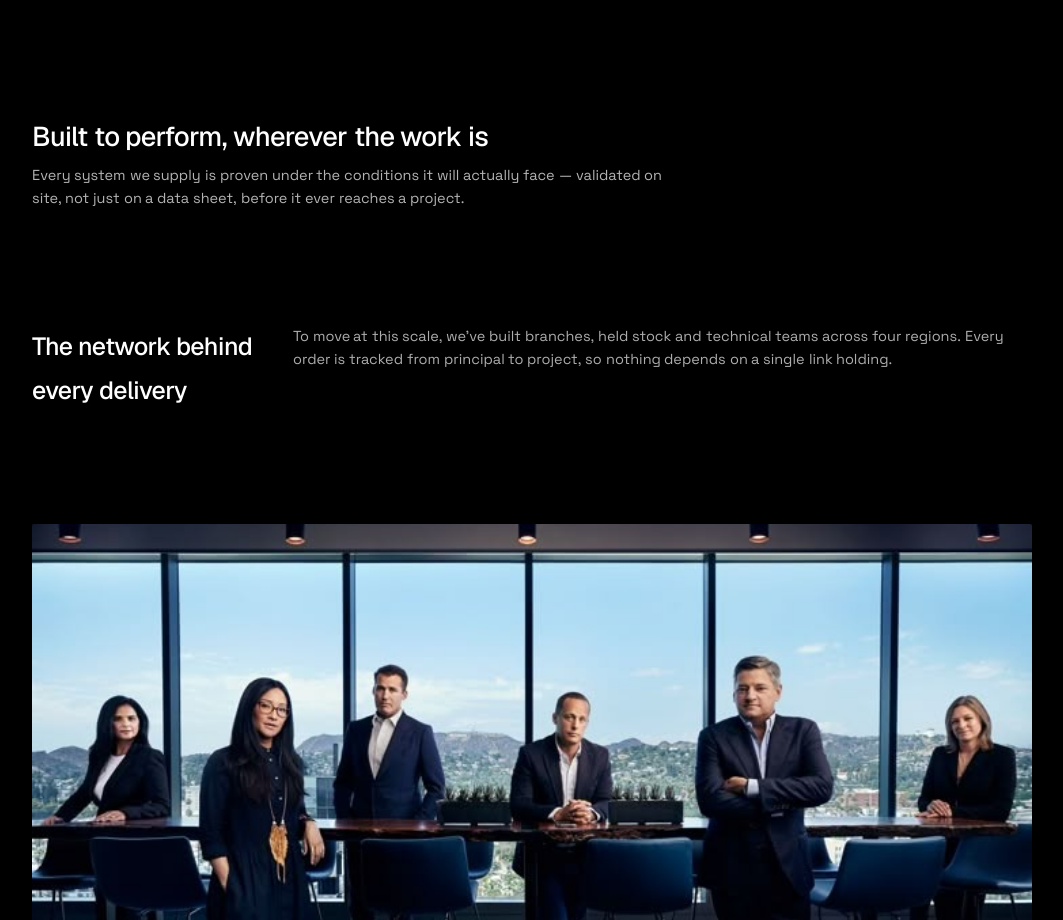
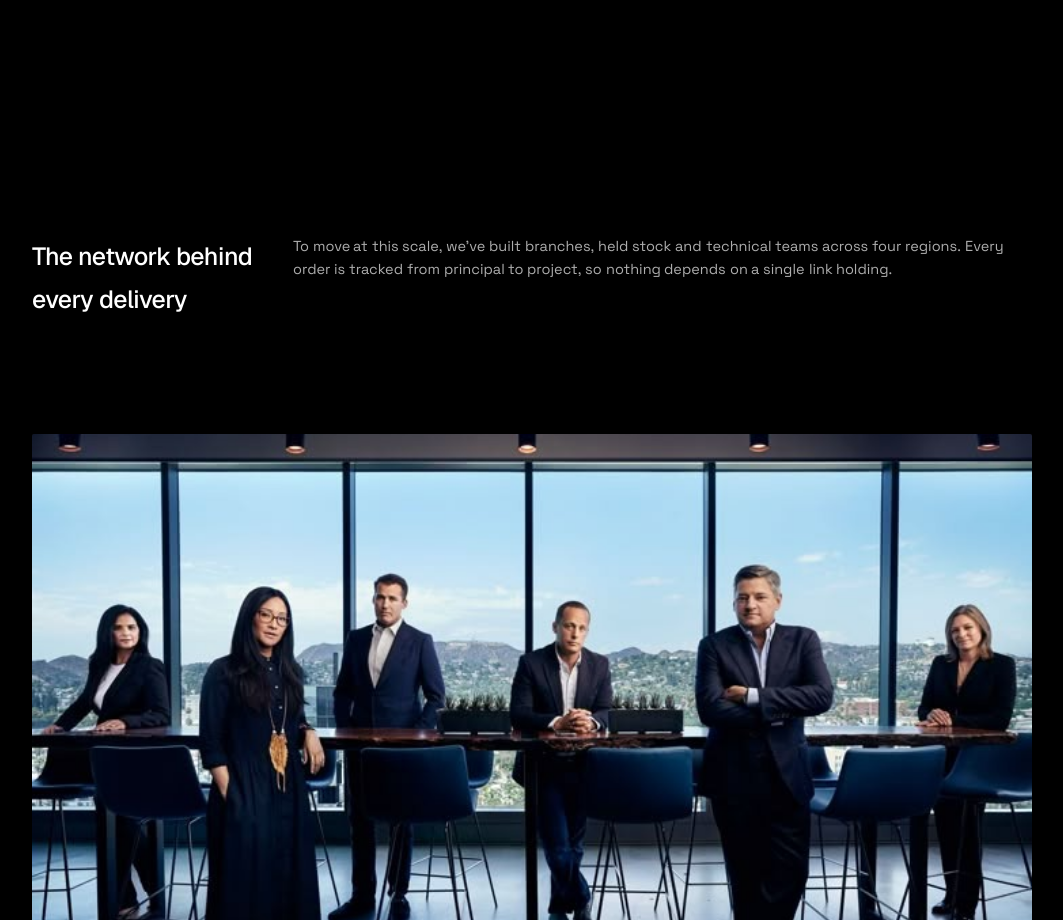
Before and after one commit to Rendersarc2026/Catenate, a Next.js app: page /about in a window 1280 px wide. Shown: the part 4460-5380 px from the top of the page, without its empty margins (108-1171 px from the left). Built offline with nearby package versions, Linux system fonts and the light colour scheme.

Commit message:
refactor: remove AboutFeature component to streamline AboutPage

```diff
--- a/src/app/about/page.tsx
+++ b/src/app/about/page.tsx
@@ -1,6 +1,5 @@
 import type { Metadata } from "next";
 
-import { AboutFeature } from "@/components/site/about/about-feature";
 import { AboutGlobalChain } from "@/components/site/about/about-global-chain";
 import { AboutHero } from "@/components/site/about/about-hero";
 import { AboutNetworkTeam } from "@/components/site/about/about-network-team";
@@ -25,7 +24,6 @@ export default function AboutPage() {
         <AboutGlobalChain />
         <StrengthsSection />
         <AboutPowerBuild />
-        <AboutFeature />
         <AboutNetworkTeam />
       </main>
 
--- a/src/components/site/about/about-feature.tsx
+++ /dev/null
@@ -1,21 +0,0 @@
-import { Reveal } from "@/components/site/reveal";
-
-export function AboutFeature() {
-  return (
-    <section
-      className="relative bg-black px-[clamp(24px,5vw,64px)] text-white"
-      aria-label="On-site application feature"
-    >
-      <Reveal className="mx-auto max-w-[1000px]">
-        <h3 className="mb-2.5 max-w-[640px] text-balance text-[clamp(1.3rem,2.2vw,1.7rem)] leading-[1.25] font-medium tracking-[-0.02em] text-white">
-          Built to perform, wherever the work is
-        </h3>
-        <p className="max-w-[640px] text-[14.5px] leading-[1.6] text-white/70">
-          Every system we supply is proven under the conditions it will actually
-          face &mdash; validated on site, not just on a data sheet, before it
-          ever reaches a project.
-        </p>
-      </Reveal>
-    </section>
-  );
-}
```
